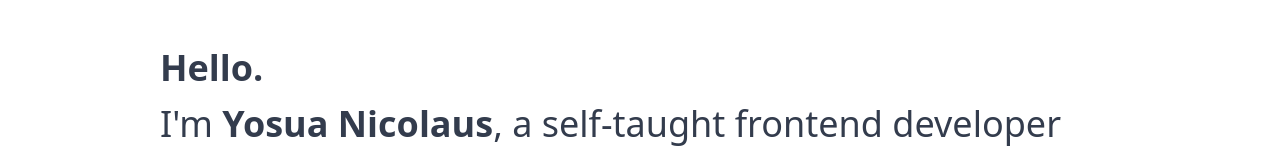
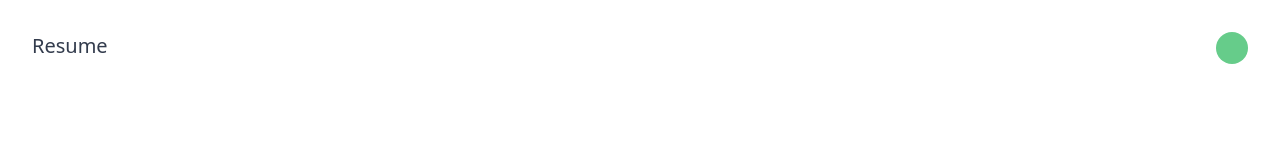
Before and after one commit to yosuanicolaus/portfolio, a Next.js app: page / in a window 1280 px wide. Shown: the top 148 px of the page. Built offline with nearby package versions, Linux system fonts and the light colour scheme.

Commit message:
move Nav to new file, add Resume download

```diff
--- /dev/null
+++ b/src/app/(Nav).tsx
@@ -0,0 +1,16 @@
+import Link from "next/link";
+
+export function Nav() {
+  return (
+    <nav className="flex p-8">
+      <a
+        href={"/yosua-nicolaus-resume.pdf"}
+        download="yosua-nicolaus-resume.pdf"
+        className="text-xl font-thin hover:text-green-800 transition hover:underline"
+      >
+        Resume
+      </a>
+      <div className="w-8 h-8 ml-auto rounded-full bg-primary"></div>
+    </nav>
+  );
+}
--- a/src/app/layout.tsx
+++ b/src/app/layout.tsx
@@ -1,4 +1,5 @@
 import { Footer } from "./(Footer)";
+import { Nav } from "./(Nav)";
 import "./globals.css";
 
 export default function RootLayout({
@@ -14,9 +15,7 @@
       */}
       <head />
       <body>
-        {/* <nav className="flex border-b sticky top-0 p-4 bg-white shadow-sm z-20">
-          <div className="w-8 h-8 bg-primary ml-auto rounded-full"></div>
-        </nav> */}
+        <Nav />
         <>{children}</>
         <Footer />
       </body>
```
Also changed, not shown: 1 other file (tests, documents, lock files or other folders).
